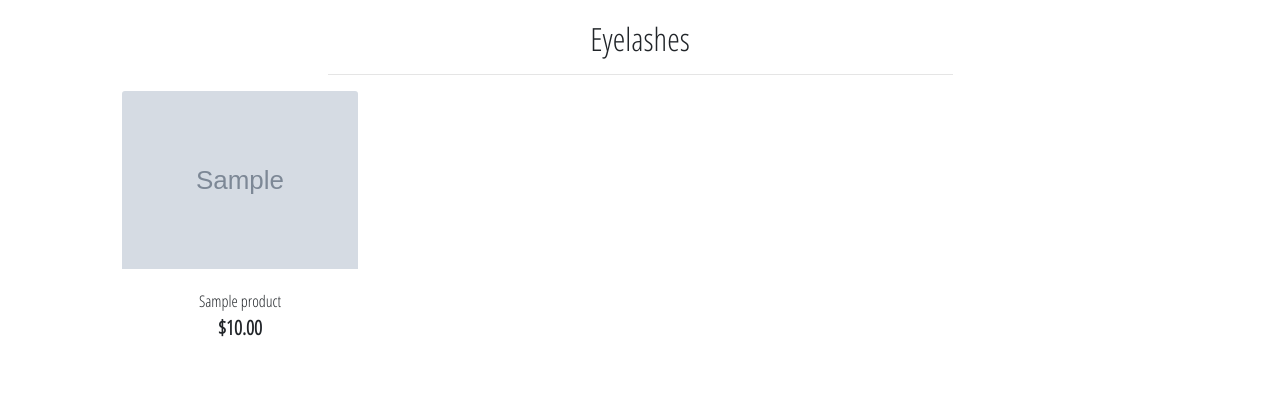
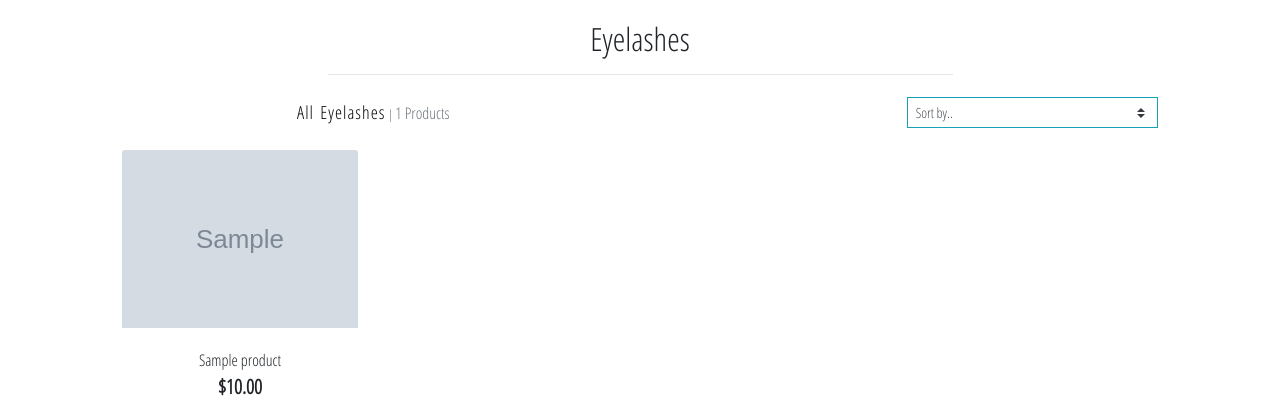
Before and after one commit to Code-Institute-Submissions/MLEN, a Django app: page /products/ in a window 1280 px wide. Shown: the part 165-585 px from the top of the page. Run offline with Django 3.2, Linux system fonts and the light colour scheme; tables that the repository leaves empty hold one stand-in row (values such as "Sample post"); grey boxes marked "Sample" are stand-in pictures; some libraries are stand-ins or nearby versions.

Commit message:
Change hover color and update search query on products page

```diff
--- a/products/templates/products/products.html
+++ b/products/templates/products/products.html
@@ -19,7 +19,25 @@
         </div>
         <div class="row">
             <div class="product-container col-10 offset-1">
-                <div class="row mt-1 mb-2"></div>
+                <div class="row mt-1 mb-2">
+                    <div class="col-12 col-md-6 my-auto order-md-last d-flex justify-content-center justify-content-md-end">
+                        <div class="sort-select-wrapper w-50">
+                            <select id="sort-selector" class="custom-select custom-select-sm rounded-0 border border-{% if current_sorting != 'None_None' %}info{% else %}black{% endif %}">
+                                <option value="reset" {% if current_sorting == 'None_None' %}selected{% endif %}>Sort by..</option>
+                                <option value="name_asc" {% if current_sorting == 'name_asc' %}selected{% endif %}>Name (A-Z)</option>
+                                <option value="name_desc" {% if current_sorting == 'name_desc' %}selected{% endif %}>Name (Z-A)</option>
+                            </select>
+                        </div>
+                    </div>
+                    <div class="col-12 col-md-6 order-md-first">
+                        <p class="text-muted mt-3 text-center text-md-first">
+                            {% if search_term or current_sorting != 'None_None' %}
+                                <span class="small all-eyelashes"><a href="{% url 'products' %}">All Eyelashes</a> | </span>
+                            {% endif %}
+                            {{ products|length }} Products{% if search_term %} found for <strong>"{{ search_term }}"</strong>{% endif %}
+                        </p>
+                    </div>
+                </div>
                 <div class="row">
                     {% for product in products %}
                         <div class="col-sm-6 col-md-6 col-lg-4 col-xl-3">
--- a/static/css/base.css
+++ b/static/css/base.css
@@ -70,6 +70,16 @@
 }
 
 /* ----------------------------------------- Homepage */
+.shop-now-button:hover,
+.shop-now-button:active,
+.shop-now-button:focus,
+.btn-black:hover,
+.btn-black:active,
+.btn-black:focus {
+    background: #FFC0CB;
+    color: black;
+}
+
 .homepage-text {
     padding-top: 20px;
 }
@@ -85,8 +95,12 @@
   }
 
 .carousel-control-prev i, .carousel-control-next i {
-    color: #000;
+    color: black;
     font-size: 30px;
+}
+
+.carousel-control-prev i:hover, .carousel-control-next i:hover {
+    color: #FFC0CB;
 }
 
 .carousel-control-prev {
@@ -97,6 +111,23 @@
     right: 10%;
 }
 
+/* ----------------------------------------- Product */
+
+.all-eyelashes a {
+    font-size: large;
+    letter-spacing: 1px;
+    word-spacing: 2px;
+    color: black;
+}
+
+.all-eyelashes a:hover {
+    color: #FFC0CB;
+}
+
+#sort-selector:hover {
+    color: #FFC0CB;
+}
+
 /* -------------------------------- Nav Bar */
 
 #all-products-link {
@@ -105,7 +136,7 @@
 }
 
 #all-products-link:hover {
-    color: #555;
+    color: #FFC0CB;
 }
 
 /* -------------------------------- Media Queries */
```
